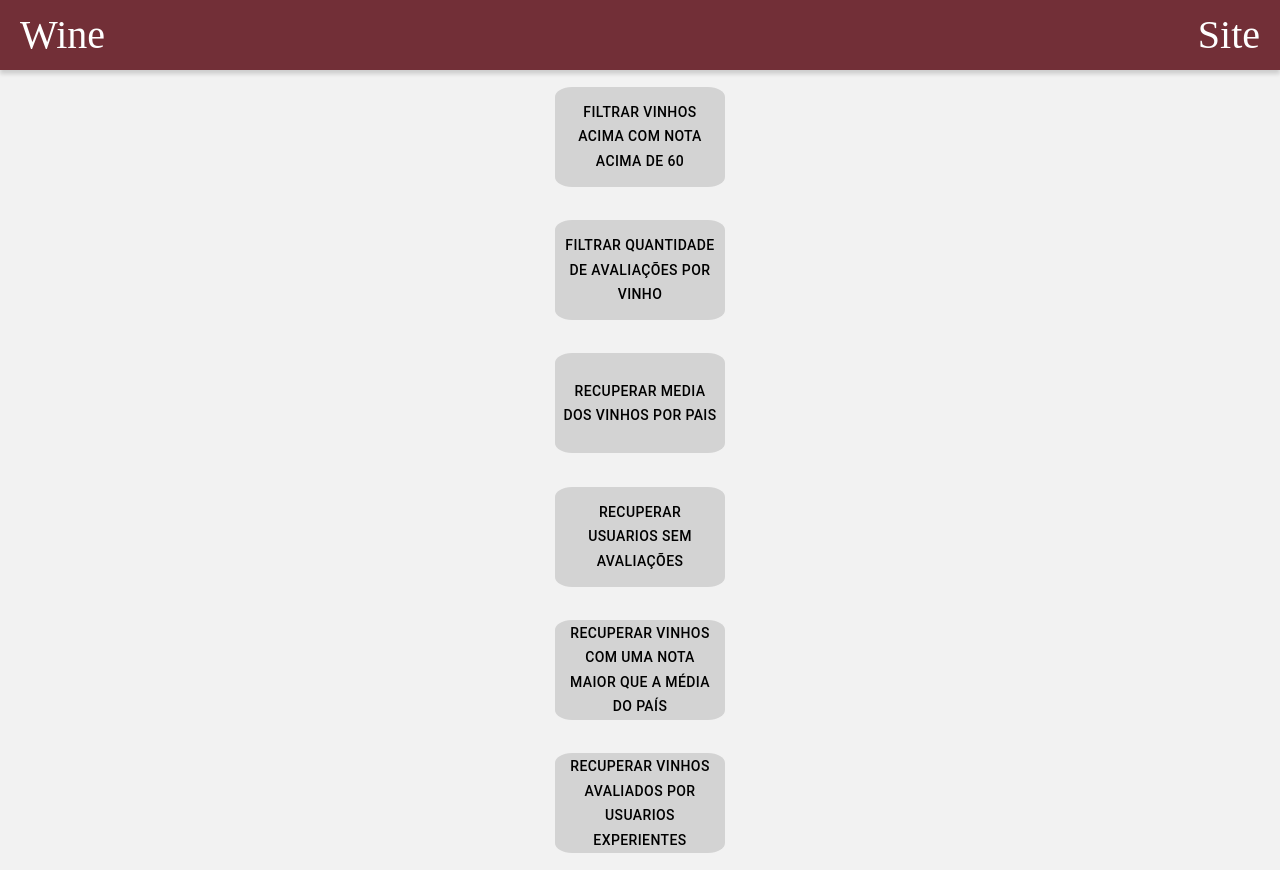
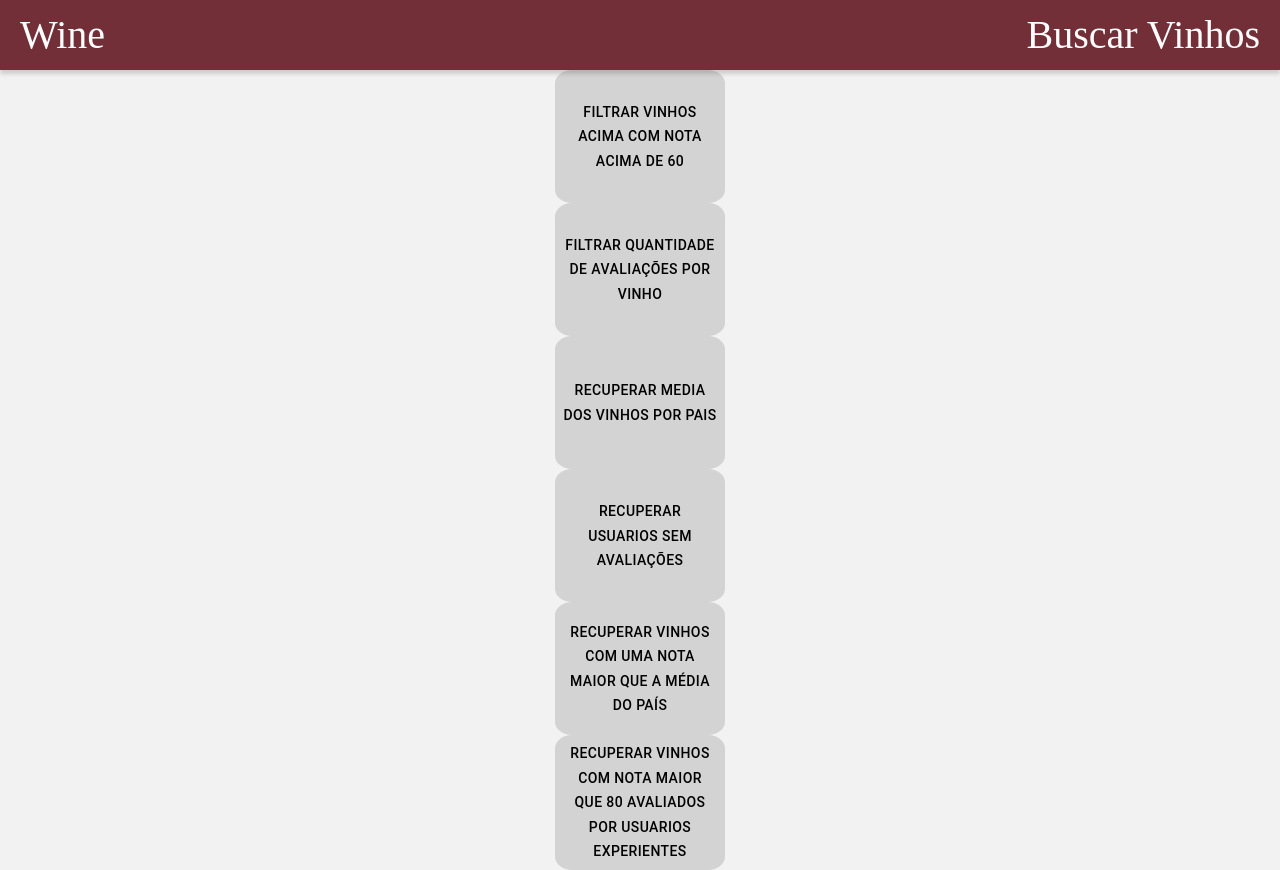
Before and after one commit to TonyFPB/Wine, a React (Create React App) app in the folder front-wine/: page / in a window 1280 px wide. Built offline with nearby package versions, Linux system fonts and the light colour scheme.

Commit message:
remove consoles

```diff
--- a/front-wine/src/components/Header.js
+++ b/front-wine/src/components/Header.js
@@ -6,7 +6,7 @@ export default function Header() {
   return (
       <StyledHeader>
           <h1 onClick={()=>navigate('/')}>Wine</h1>
-          <h1 onClick={()=>navigate('/busca')}>Site</h1>
+          <h1 onClick={()=>navigate('/busca')}>Buscar Vinhos</h1>
       </StyledHeader>
   )
 }
--- a/front-wine/src/pages/Busca.js
+++ b/front-wine/src/pages/Busca.js
@@ -39,7 +39,6 @@ export default function Busca() {
   async function autoComplete(nome) {
     const resultados = await buscarVinhos(nome)
     setVinhos(resultados)
-    console.log(resultados)
   }
 
   return (
@@ -60,7 +59,6 @@ export default function Busca() {
               )}
               inputValue={busca}
               onInputChange={(event, newInputValue) => {
-                console.log(event.target.value)
                 if (newInputValue.length >= 3) {
                   autoComplete(newInputValue)
                 }
--- a/front-wine/src/pages/Home.js
+++ b/front-wine/src/pages/Home.js
@@ -15,7 +15,7 @@ export default function Home () {
         <StyledDivButton><Button onClick={()=>navigate('/media')}style={{color:'black'}}>Recuperar media dos vinhos por pais</Button></StyledDivButton>
         <StyledDivButton><Button onClick={()=>navigate('/usuariosSemAvaliacao')} style={{color:'black'}}>Recuperar usuarios sem avaliações</Button></StyledDivButton>
         <StyledDivButton><Button onClick={()=>navigate('/vinhosMaiorNota')} style={{color:'black'}}>Recuperar vinhos com uma nota maior que a média do país</Button></StyledDivButton>
-        <StyledDivButton><Button onClick={()=>navigate('/vinhosBemAvaliados')} style={{color:'black'}}>Recuperar vinhos avaliados por usuarios experientes</Button></StyledDivButton>
+        <StyledDivButton><Button onClick={()=>navigate('/vinhosBemAvaliados')} style={{color:'black'}}>Recuperar vinhos com nota maior que 80 avaliados por usuarios experientes</Button></StyledDivButton>
       </StyleBody>
     </>
   )
@@ -33,7 +33,7 @@ export const StyleBody = styled.div`
 `
 
 const StyledDivButton = styled.div`
-  height: 100px;
+  height: 150px;
   width: 170px;
   border-radius: 10%;
   background-color: #D3D3D3;
--- a/front-wine/src/pages/Media.js
+++ b/front-wine/src/pages/Media.js
@@ -10,7 +10,6 @@ export default function Media() {
 
   useEffect(() => {
     mediaPais().then(res => setPaisesMedia(res));
-    console.log(paisesMedia)
   }, [])
   return (
     <>
@@ -22,7 +21,6 @@ export default function Media() {
           paisesMedia ? (
             paisesMedia.map(
               m => {
-                console.log(m)
                 return (
                   <Card sx={{ width: 200, margin: 1 }}>
                     <CardActionArea>
--- a/front-wine/src/pages/QuantidadeAvaliacoes.js
+++ b/front-wine/src/pages/QuantidadeAvaliacoes.js
@@ -10,7 +10,6 @@ export default function QuantidadeAvaliacoes() {
 
   useEffect(() => {
     qtdAvaliacao().then(res => setQtdAvaliacao(res));
-    console.log(qtdAva)
   }, [])
   return (
     <>
@@ -21,7 +20,6 @@ export default function QuantidadeAvaliacoes() {
           qtdAva ? (
             qtdAva.map(
               qtd => {
-                console.log(qtd)
                 return (
                   <Card sx={{ width: 450, margin: 3 }}>
                     <CardActionArea>
--- a/front-wine/src/pages/Usuarios.js
+++ b/front-wine/src/pages/Usuarios.js
@@ -10,7 +10,6 @@ export default function Usuarios() {
 
   useEffect(() => {
     usuarioSemAvaliacoes().then(res => setUsuarios(res));
-    console.log(usuarios)
   }, [])
   return (
     <>
--- a/front-wine/src/pages/Vinhos.js
+++ b/front-wine/src/pages/Vinhos.js
@@ -9,7 +9,6 @@ export default function Vinhos() {
 
   useEffect(() => {
     notaVinhoMaior60().then(res => setVinhos(res));
-    console.log(vinhos)
   }, [])
   return (
     <>
--- a/front-wine/src/pages/VinhosAvaliados.js
+++ b/front-wine/src/pages/VinhosAvaliados.js
@@ -9,18 +9,16 @@ export default function VinhosAvaliados() {
 
   useEffect(() => {
     vinhosAvaliados().then(res => setVinhos(res));
-    console.log(vinhos)
   }, [])
   return (
     <>
       <Header />
       <StyleBody>
-      <Typography variant="h3">Recuperar vinhos avaliados por usuarios experientes</Typography>
+      <Typography variant="h3">Recuperar vinhos com nota maior que 80 avaliados por usuarios experientes</Typography>
         {
           vinhos ? (
             vinhos.map(
               v => {
-                console.log(v)
                 return (
                   <Card sx={{ maxWidth: 450, margin: 3 }}>
                     <CardActionArea>
--- a/front-wine/src/pages/VinhosMaiorNota.js
+++ b/front-wine/src/pages/VinhosMaiorNota.js
@@ -9,7 +9,6 @@ export default function VinhosMaiorNota() {
 
   useEffect(() => {
     vinhosMaiorNota().then(res => setVinhos(res));
-    console.log(vinhos)
   }, [])
   return (
     <>
@@ -20,7 +19,6 @@ export default function VinhosMaiorNota() {
           vinhos ? (
             vinhos.map(
               v => {
-                console.log(v)
                 return (
                   <Card sx={{ maxWidth: 450, margin: 3 }}>
                     <CardActionArea>
--- a/front-wine/src/service/requisicoes.js
+++ b/front-wine/src/service/requisicoes.js
@@ -5,7 +5,6 @@ const url = 'http://localhost:5000'
 
 export async function notaVinhoMaior60() {
   const vinho = await axios.get(`${url}/vinhosNota`, {nota: 80})
-  console.log(vinho)
   return vinho.data
 }
 
--- a/front-wine/src/service/vinhos.js
+++ b/front-wine/src/service/vinhos.js
@@ -5,7 +5,6 @@ const url = 'http://localhost:5000'
 
 export async function buscarVinhos(vinhoNome){
   const path = vinhoNome ? `/${vinhoNome}` : ''
-  console.log(path)
   const vinho = await axios.get(`${url}/vinhosPorNome${path}`)
   return vinho.data
 }
```
Also changed, not shown: 2 other files (tests, documents, lock files or other folders).
